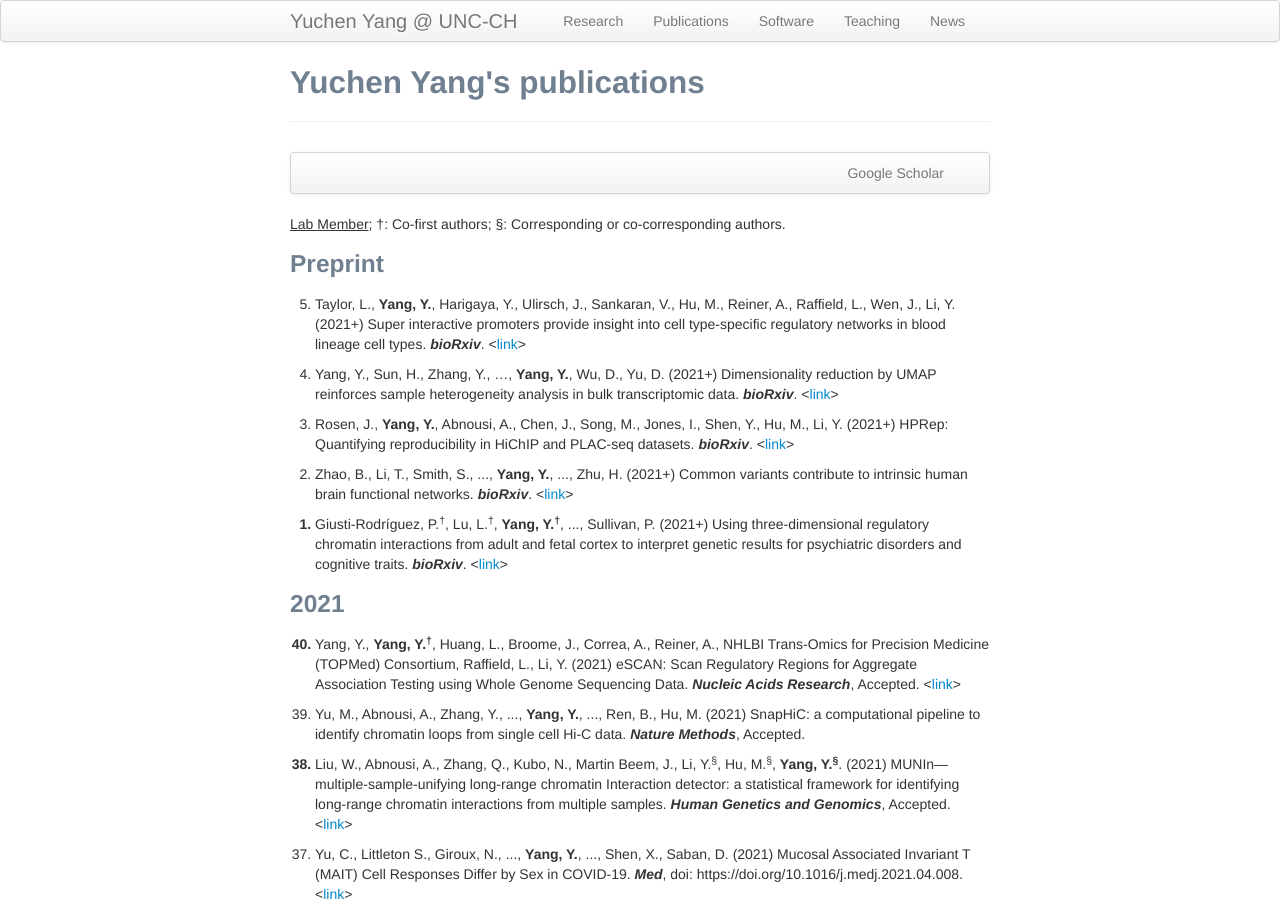
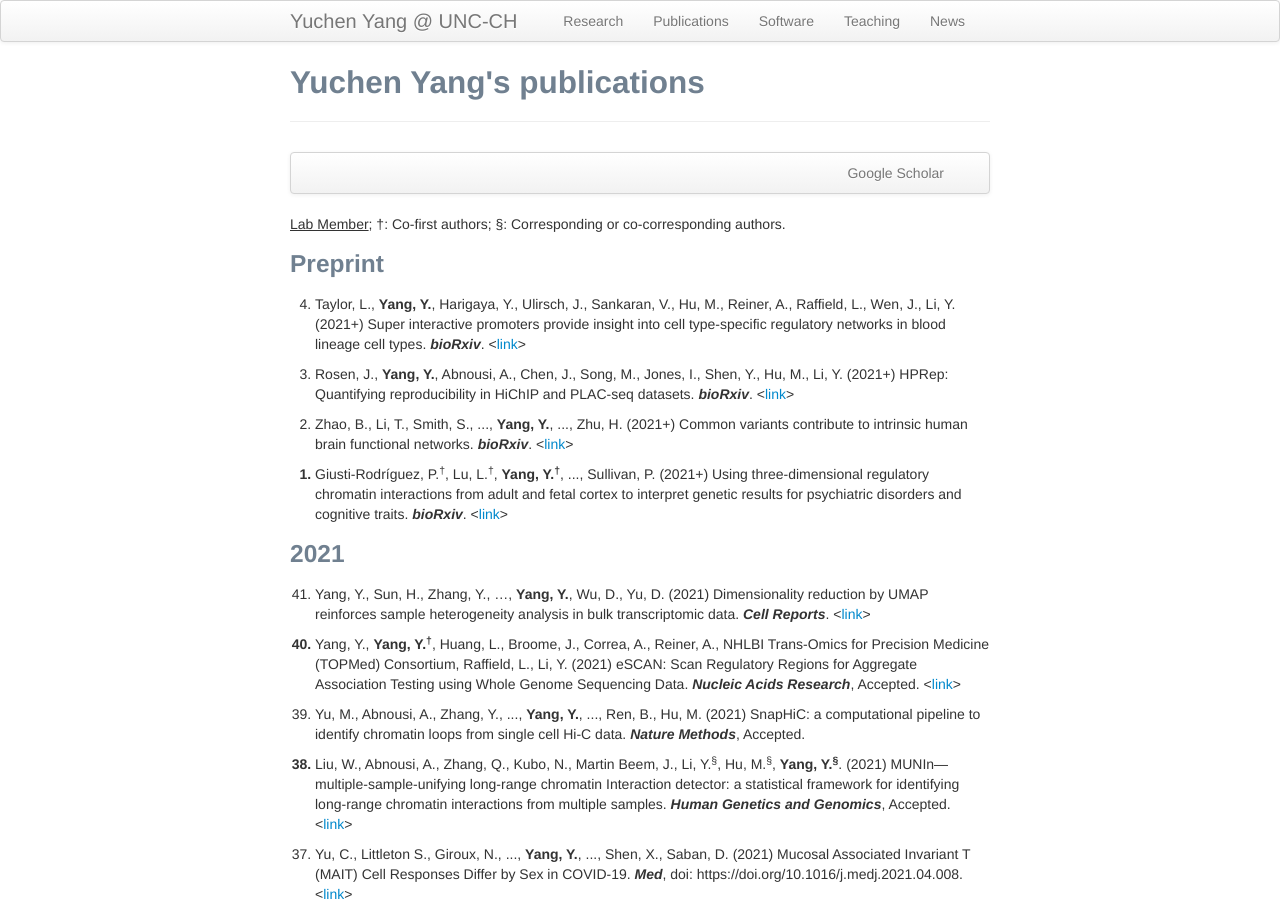
Before and after one commit to yycunc/yycunc.github.io, a Jekyll site: the page built from pages/pubs.md, in a window 1280 px wide and 900 px high. Built offline with Jekyll 4.4.1, drawn with Linux system fonts in a browser that asks for light colours; part of the change alters nothing that is shown.

Commit message:
Update pubs.md

```diff
--- a/pages/pubs.md
+++ b/pages/pubs.md
@@ -14,9 +14,7 @@ title: Yuchen Yang's publications
 <u>Lab Member</u>; &dagger;: Co-first authors; &sect;: Corresponding or co-corresponding authors.
 
 ### Preprint
-<ol start="5"> <li> Taylor, L., <b>Yang, Y.</b>, Harigaya, Y., Ulirsch, J., Sankaran, V., Hu, M., Reiner, A., Raffield, L., Wen, J., Li, Y. (2021+) Super interactive promoters provide insight into cell type-specific regulatory networks in blood lineage cell types. <i><b>bioRxiv</b></i>. <<a href="https://doi.org/10.1101/2021.03.15.435494">link</a>></li></ol>
-
-<ol start="4"> <li> Yang, Y., Sun, H., Zhang, Y., …, <b>Yang, Y.</b>, Wu, D., Yu, D. (2021+) Dimensionality reduction by UMAP reinforces sample heterogeneity analysis in bulk transcriptomic data. <i><b>bioRxiv</b></i>. <<a href="https://doi.org/10.1101/2021.01.12.426467">link</a>></li></ol>
+<ol start="4"> <li> Taylor, L., <b>Yang, Y.</b>, Harigaya, Y., Ulirsch, J., Sankaran, V., Hu, M., Reiner, A., Raffield, L., Wen, J., Li, Y. (2021+) Super interactive promoters provide insight into cell type-specific regulatory networks in blood lineage cell types. <i><b>bioRxiv</b></i>. <<a href="https://doi.org/10.1101/2021.03.15.435494">link</a>></li></ol>
 
 <ol start="3"> <li> Rosen, J., <b>Yang, Y.</b>, Abnousi, A., Chen, J., Song, M., Jones, I., Shen, Y., Hu, M., Li, Y. (2021+) HPRep: Quantifying reproducibility in HiChIP and PLAC-seq datasets. <i><b>bioRxiv</b></i>. <<a href="https://www.biorxiv.org/content/10.1101/2020.11.23.394239v1">link</a>></li></ol>
 
@@ -25,6 +23,8 @@ title: Yuchen Yang's publications
 <ol start="1" style="font-weight: bold;"> <li><span style="font-weight: normal;">Giusti-Rodríguez, P.<sup>&dagger;</sup>, Lu, L.<sup>&dagger;</sup>, <b>Yang, Y.<sup>&dagger;</sup></b>, ..., Sullivan, P. (2021+) Using three-dimensional regulatory chromatin interactions from adult and fetal cortex to interpret genetic results for psychiatric disorders and cognitive traits. <i><b>bioRxiv</b></i>. <<a href="https://www.biorxiv.org/content/10.1101/406330v1.full">link</a>></span></li></ol>
 
 ### 2021
+<ol start="41"> <li> Yang, Y., Sun, H., Zhang, Y., …, <b>Yang, Y.</b>, Wu, D., Yu, D. (2021) Dimensionality reduction by UMAP reinforces sample heterogeneity analysis in bulk transcriptomic data. <i><b>Cell Reports</b></i>. <<a href="https://doi.org/10.1101/2021.01.12.426467">link</a>></li></ol>
+
 <ol start="40" style="font-weight: bold;"> <li><span style="font-weight: normal;">Yang, Y., <b>Yang, Y.<sup>&dagger;</sup></b>, Huang, L., Broome, J., Correa, A., Reiner, A., NHLBI Trans-Omics for Precision Medicine (TOPMed) Consortium, Raffield, L., Li, Y. (2021) eSCAN: Scan Regulatory Regions for Aggregate Association Testing using Whole Genome Sequencing Data. <i><b>Nucleic Acids Research</b></i>, Accepted. <<a href="https://www.biorxiv.org/content/10.1101/2020.11.30.405266v1">link</a>></span></li></ol>
 
 <ol start="39"> <li> Yu, M., Abnousi, A., Zhang, Y., ..., <b>Yang, Y.</b>, ..., Ren, B., Hu, M. (2021) SnapHiC: a computational pipeline to identify chromatin loops from single cell Hi-C data. <i><b>Nature Methods</b></i>, Accepted.</li></ol>
```
